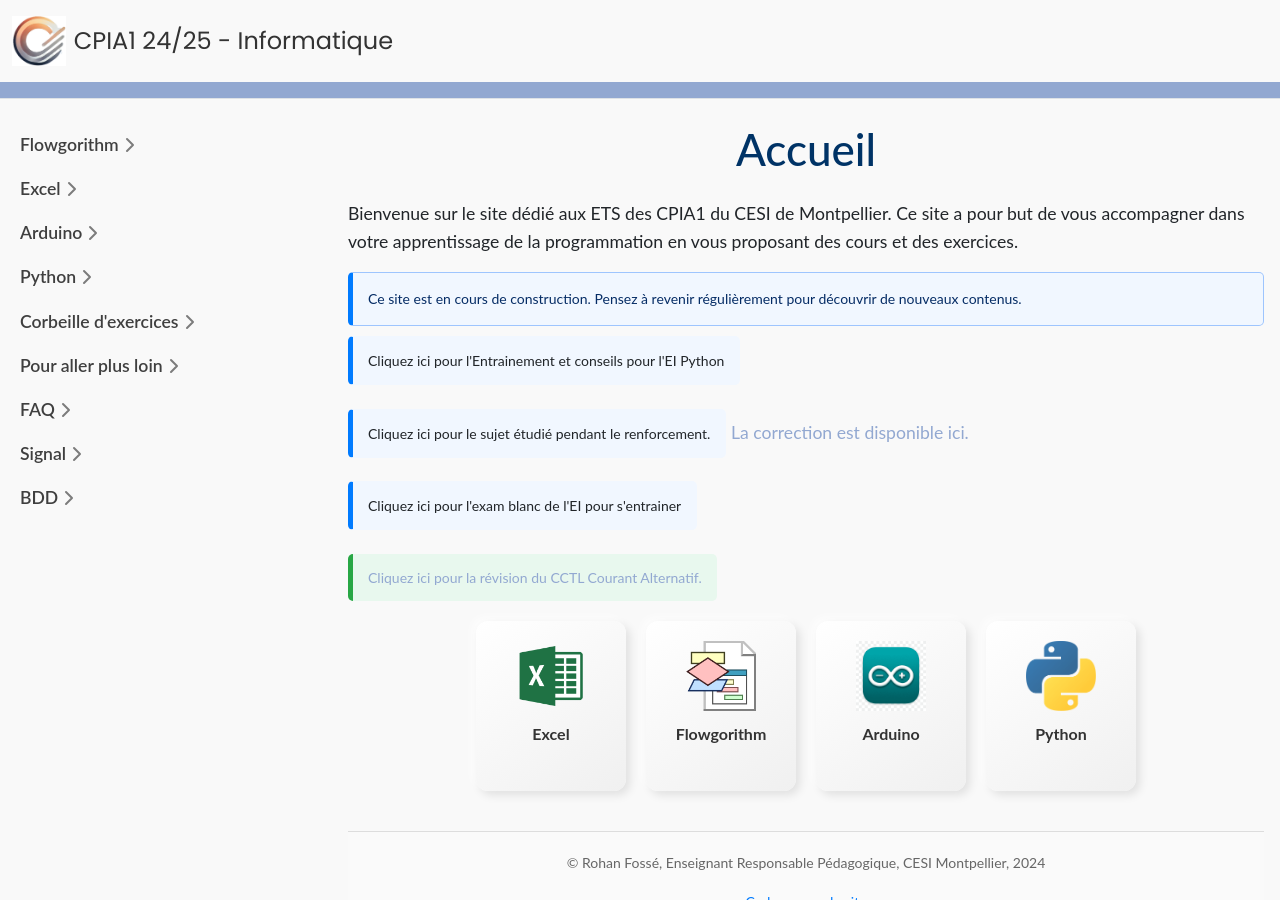
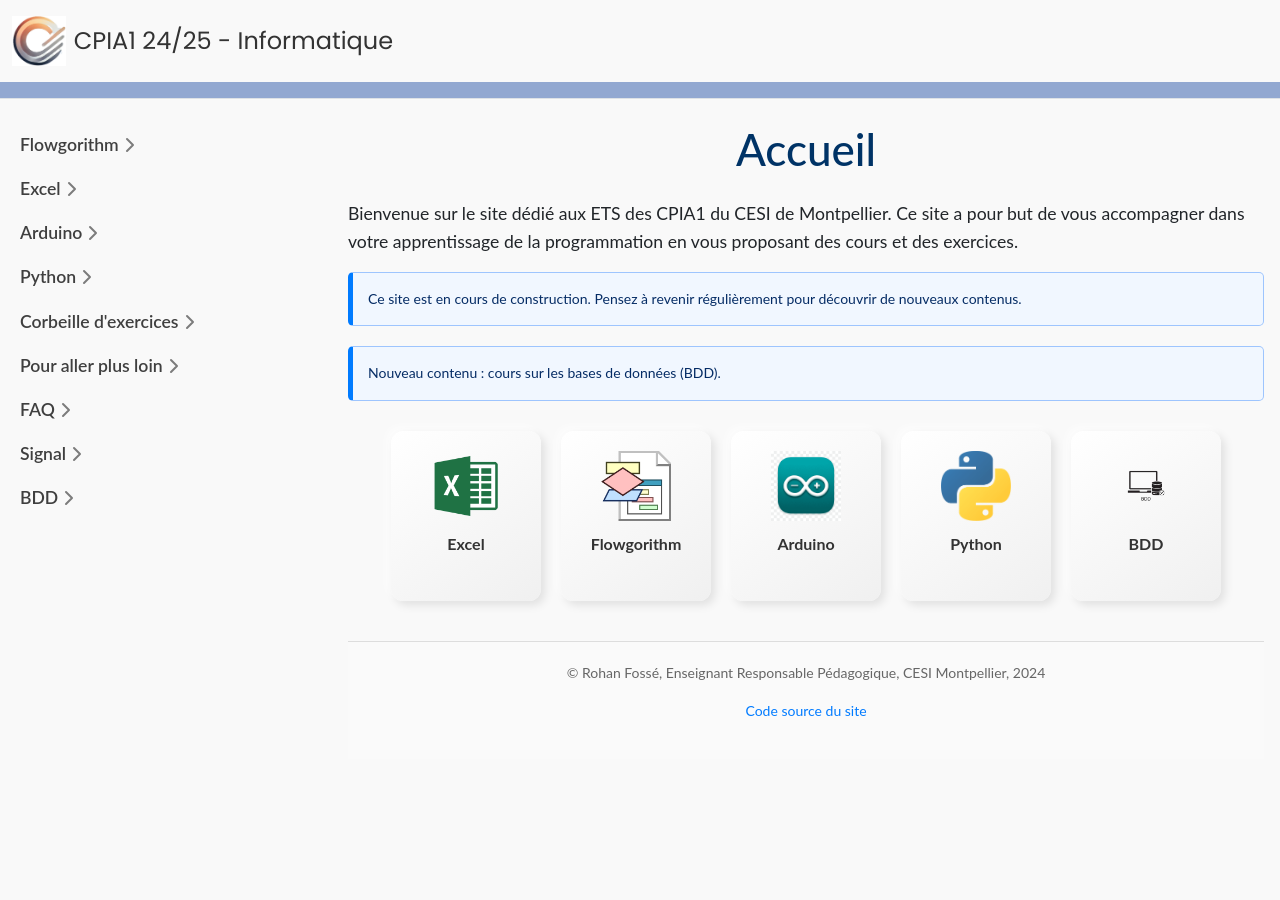
Before and after one commit to rohanfosse/CPIA1-info, a Jekyll site: the page built from index.md, in a window 1280 px wide and 900 px high. Built offline with Jekyll 4.4.1, drawn with Linux system fonts in a browser that asks for light colours; nearby versions of some CDN libraries; Markdown is read by kramdown in place of the engine named in the settings.

Commit message:
new icon + update home page

```diff
--- a/index.md
+++ b/index.md
@@ -155,28 +155,7 @@
 
 {% include alert.html text="Ce site est en cours de construction. Pensez à revenir régulièrement pour découvrir de nouveaux contenus." type="info" %}
 
-<div class="intro-text">
-  <a href="EI-python.html" class="alert">Cliquez ici pour l'Entrainement et conseils pour l'EI Python</a>
-</div>
-
-<br>
-
-<div class="intro-text">
-  <a href="Renforcement.html" class="alert">Cliquez ici pour le sujet étudié pendant le renforcement.</a>
-  <a href="Renforcement-corrige.html"> La correction est disponible ici.</a>
-</div>
-
-<br>
-
-<div class="intro-text">
-  <a href="ExamBlanc-EI.html" class="alert">Cliquez ici pour l'exam blanc de l'EI pour s'entrainer</a>
-</div>
-
-<br>
-
-<div class="intro-text">
-  <a href="Courant-alternatif.html" class="new-alert">Cliquez ici pour la révision du CCTL Courant Alternatif.</a>
-</div>
+{% include alert.html text="Nouveau contenu : cours sur les bases de données (BDD)." type="new" %}
 
 <div class="clickable-zones">
   <a href="content/00-Excel/01-Cours.html" class="zone" aria-label="Accéder au cours Excel">
@@ -203,6 +182,12 @@
     </div>
     <p>Python</p>
   </a>
+    <a href="content/08-BDD/00-Introduction-SI.md" class="zone" aria-label="Accéder au cours sur la BDD">
+    <div class="icon">
+      <img src="images/icon_bdd.png" alt="Icône BDD">
+    </div>
+    <p>BDD</p>
+  </a>
 </div>
 
 <footer class="footer">
```
Also changed, not shown: images/icon_bdd.png (added).
